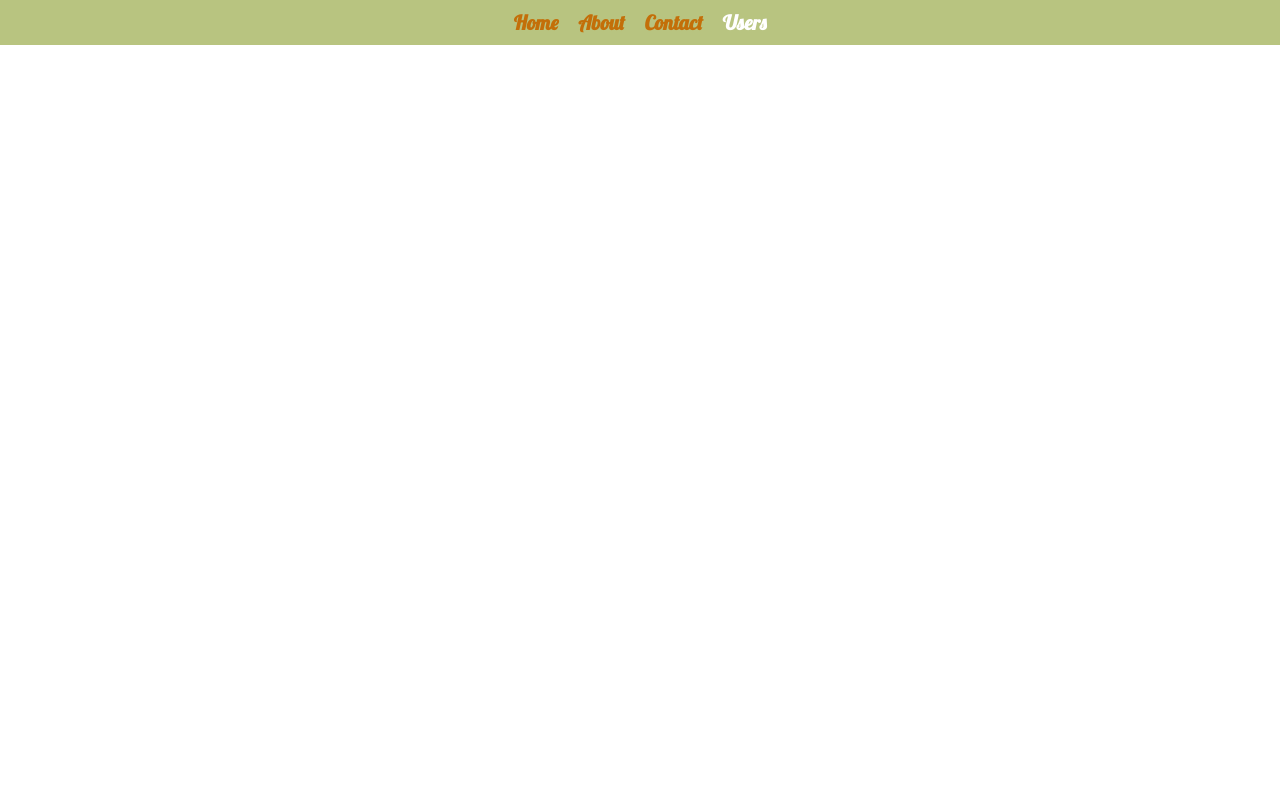
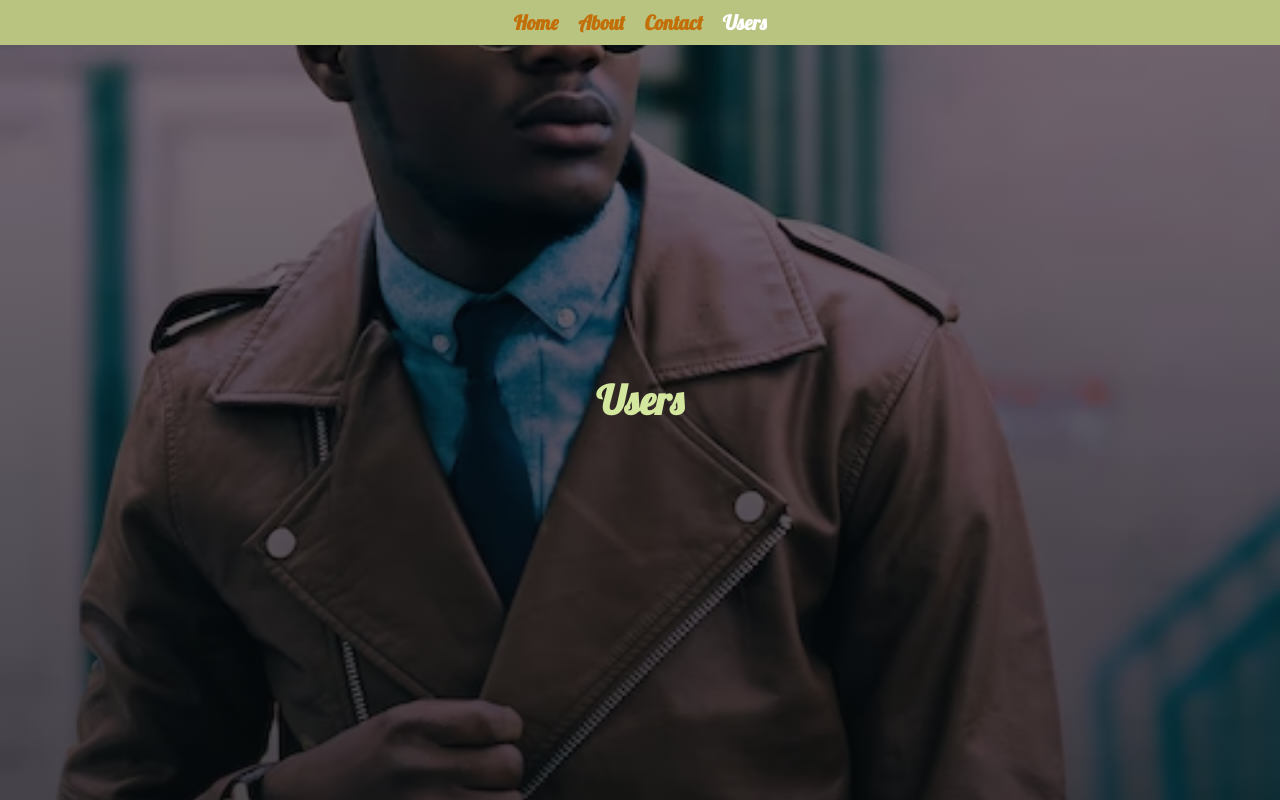
Before and after one commit to was-coder/fashion-school, a React (Create React App) app: page /users in a window 1280 px wide. Built offline with nearby package versions, Linux system fonts and the light colour scheme.

Commit message:
feat:Add netlify redirecting

```diff
--- a/src/components/Users.jsx
+++ b/src/components/Users.jsx
@@ -3,7 +3,9 @@ import { React, Fragment } from "react";
 function Users() {
   return (
     <Fragment>
-      <h1>Users</h1>
+      <div className="container">
+        <h1>Users</h1>
+      </div>
     </Fragment>
   );
 }
--- a/src/css/errorpage.css
+++ b/src/css/errorpage.css
@@ -9,5 +9,4 @@
 
 .error-link {
   font-size: 50px;
-  /* color: #ffffff; */
 }
```
Also changed, not shown: 1 other file (tests, documents, lock files or other folders).
